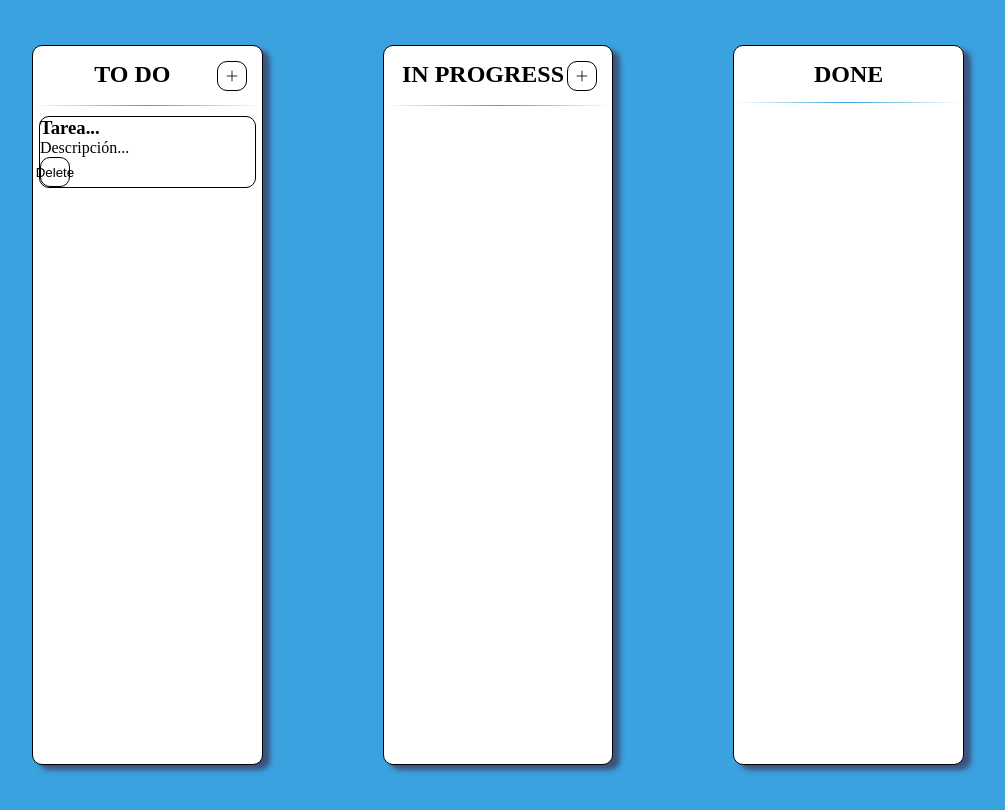
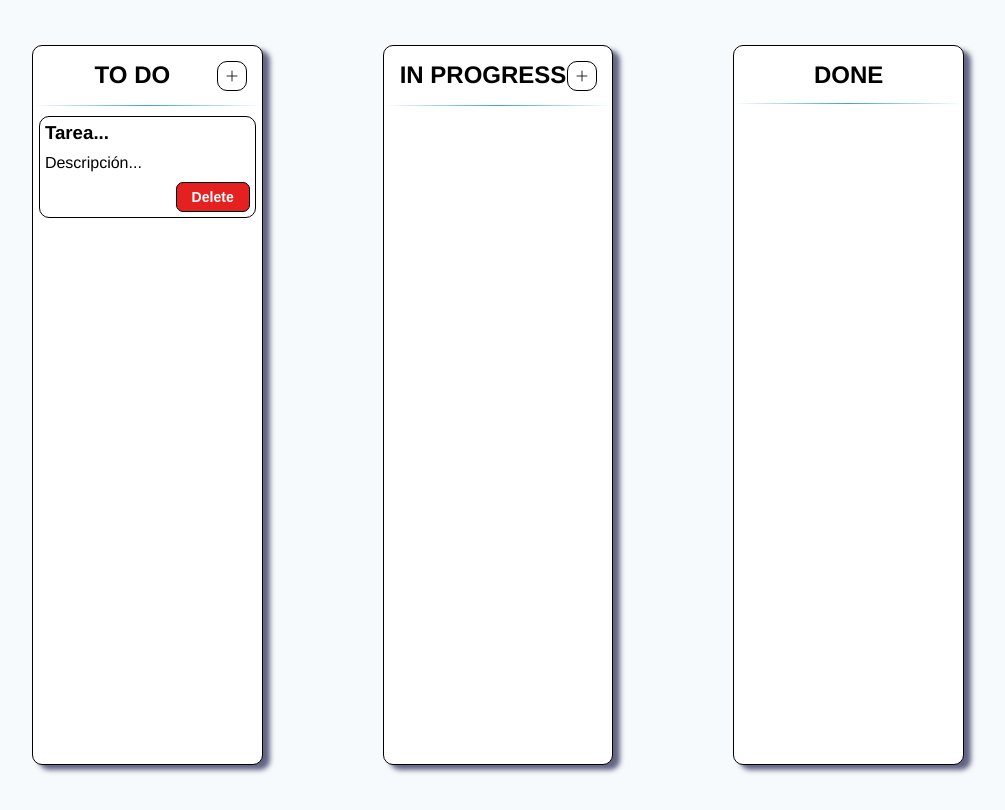
Before and after one commit to MiguelMRu/Lista_tareas, a website built with Vite: page index.html in a window 1280 px wide. Both pictures are taken after a click on the button 373 px from the left and 76 px from the top of the page. Shown: the whole page, without its empty margins (142-1147 px from the left). Built offline with nearby package versions, Linux system fonts and the light colour scheme.

Commit message:
modificacion de estilos y simplificacion de codigo

```diff
--- a/index.html
+++ b/index.html
@@ -15,7 +15,7 @@
         <header class="encabezado">
 
           <h2>TO DO</h2>
-          <button id="boton-todo" type="button">
+          <button class="add-task" id="boton-todo" type="button">
             <img src="/public/add.svg" alt="add task">
           </button>
         </header>
@@ -24,7 +24,7 @@
       <section  id="in-progress">
         <header class="encabezado">
           <h2>IN PROGRESS</h2>
-          <button id="boton-progress" type="button">
+          <button class="add-task" id="boton-progress" type="button">
             <img src="/public/add.svg" alt="add task">
           </button>
         </header>
--- a/src/main.js
+++ b/src/main.js
@@ -1,14 +1,6 @@
 // añadimos las tareas
 
-const buttonToDo = document.getElementById('boton-todo')
-const todo = document.getElementById('to-do')
-
-
-const buttonInProgress = document.getElementById('boton-progress')
-const inProgress = document.getElementById('in-progress')
-
-const done = document.getElementById('done')
-
+const addTaskButton = document.querySelectorAll('.add-task')
 
 // Función para crear una nueva tarea
 function createTask() {
@@ -39,13 +31,10 @@ function createTask() {
 
 
 
-
-buttonToDo.addEventListener('click', () => {
-    const task = createTask();
-    todo.append(task);
+addTaskButton.forEach((button) => {
+    button.addEventListener('click', () => {
+        const task = createTask();
+        const parentDiv = button.parentElement.parentElement; // Obtener el div padre del botón
+        parentDiv.append(task); // Añadir la tarea al div padre
+    });
 });
-
-buttonInProgress.addEventListener('click', () => {
-    const task = createTask();
-    inProgress.append(task);
-});
--- a/src/style.css
+++ b/src/style.css
@@ -11,7 +11,8 @@ body{
   height: 100%;
   width: 100%;
   margin: 40px 0 40px 0;
-  background-color:  #3aa2df;
+  background-color:  #f6fafc;
+  font-family: Helvetica, Arial, sans-serif;
 }
 
 main{
@@ -38,11 +39,11 @@ section {
   display: flex;
   flex-direction: column;
   gap: 10px;
-  scrollbar-gutter
-  : none;
 }
 
-
+section::-webkit-scrollbar{
+  display: none;
+}
 
 .encabezado {
   display: flex;
@@ -108,18 +109,39 @@ img{
   height: fit-content;
   border: 1px solid black;
   margin: 5px;
-  animation: aparition 0.3s ease-in;
+  animation: aparition 0.3s cubic-bezier(0, 0, 0.41, 1.02);
   border-radius: 10px;
   margin: 0 auto;
   /*cursor: grab;*/
+  display: flex;
+  flex-direction: column;
+  gap: 10px;
+  padding: 5px;
 }
 
+.tasks button{
+  align-self: flex-end;
+  width: fit-content;
+  padding: 5px 15px 5px 15px;
+  background-color: #e42020;
+  color: #ffffff;
+  border-radius: 7px;
+  font-weight: bold;
+  font-size: .88em;
 
+}
 
+[contenteditable = "true"]:active,
+[contenteditable = "true"]:focus{
+  color: #a1a1a1;
+  padding: .5em;
+  background: #ffffff;
+  border: 1px solid #999;
+}
 
 @keyframes aparition {
   from {
-      transform: scale(0.7);
+      transform: scale(0.8);
   }
 
   to {
```
